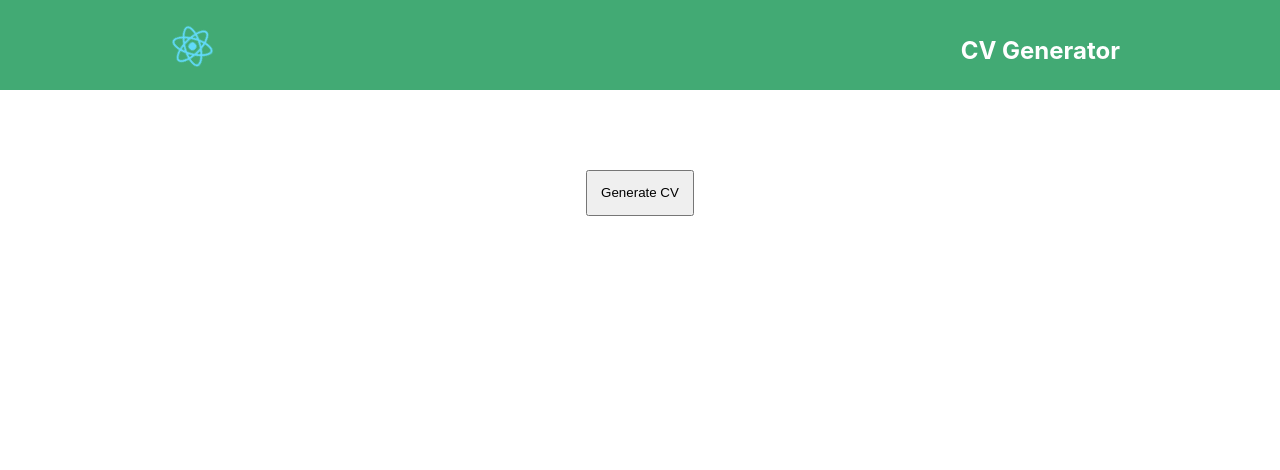
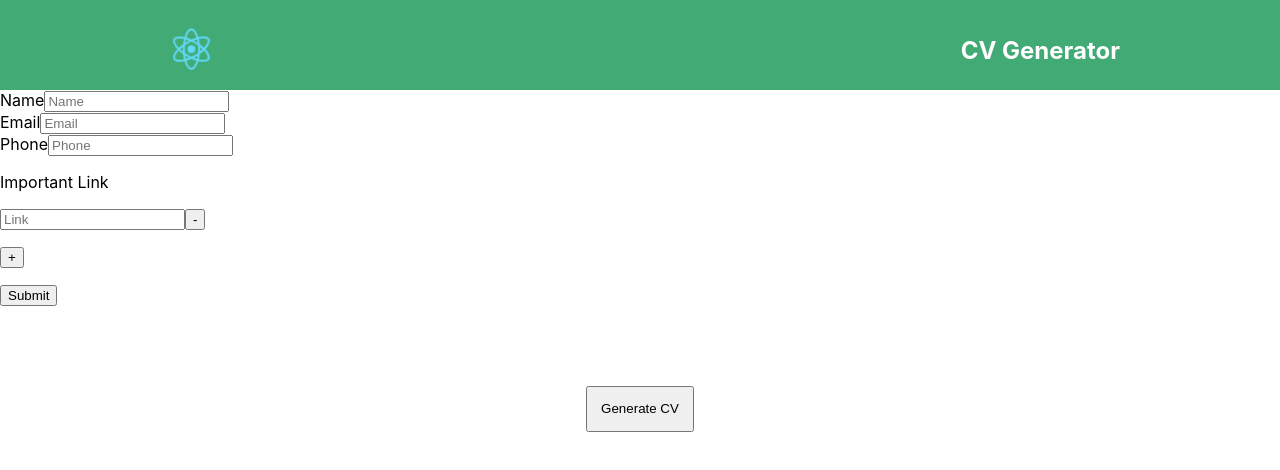
Before and after one commit to Sabir001/cv-generator, a React (Create React App) app: page /create in a window 1280 px wide. Shown: the top 470 px of the page. Built offline with nearby package versions, Linux system fonts and the light colour scheme.

Commit message:
added form but mulitple link state saving problem not fix

```diff
--- a/src/App.js
+++ b/src/App.js
@@ -1,6 +1,7 @@
 import React from "react";
 import { createGlobalStyle } from "styled-components";
 import CVContainer from "./CVContainer";
+import SimpleForm from './components/SimpleForm'
 import {
   AppContainer,
   AppHeader,
@@ -33,7 +34,7 @@ function App() {
             <AppTitle>CV Generator</AppTitle>
           </AppHeaderCenter>
         </AppHeader>
-
+        <SimpleForm />
         <BodyContainer>
           <CVContainer />
         </BodyContainer>
--- /dev/null
+++ b/src/components/SimpleForm.js
@@ -0,0 +1,105 @@
+import React, { useState } from "react";
+
+const SimpleForm = () => {
+  const [formdata, setformdata] = useState({name: '', email: '', 'phone': ''});
+  const [isSubmit, setisSubmit] = useState(false);
+  const [links, setlinks] = useState([{linkurl: ''}]);
+
+  const inputChangeHandler = e => {
+    const {name, value} = e.target
+    setformdata({...formdata, [name]: value})
+  }
+
+
+  const linkChangeHandler = e => {
+    //   const {name, value, id} = e.target
+    //   setlinks([links[0], {[name]: value}])
+
+    //   let tempLink = links[parseInt(id)];
+    //   setlinks()
+  }
+
+  const incrementLinkChangeHandler = (e) => {
+      e.preventDefault()
+    setlinks([...links, {linkurl: ""}])
+  }
+
+  const decrementLinkChangerHandler = e => {
+      e.preventDefault();
+      const {id} = e.target
+      let linksItem = links.filter((value, index) => id != index)
+      setlinks(linksItem)
+  }
+
+  const formHandleSubmit = e => {
+    e.preventDefault();
+    setisSubmit(true);
+  };
+  return (
+    <div>
+      <form>
+        <div className="form-group">
+          Name
+          <input
+            type="text"
+            name="name"
+            placeholder="Name"
+            value={formdata.name}
+            onChange={inputChangeHandler}
+          />
+        </div>
+        <div className="form-group">
+          Email
+          <input
+            type="text"
+            name="email"
+            placeholder="Email"
+            value={formdata.email}
+            onChange={inputChangeHandler}
+          />
+        </div>
+        <div className="form-group">
+          Phone
+          <input
+            type="text"
+            name="phone"
+            placeholder="Phone"
+            value={formdata.phone}
+            onChange={inputChangeHandler}
+          />
+        </div>
+        <div className="form-group">
+            <p>Important Link</p>
+            {
+                links.map((item, index) => (
+                    <label key={index}>
+                        <input type="text" name="linkurl" placeholder="Link" value={item.linkurl} onChange={linkChangeHandler} id={index}/>
+                        <button onClick={decrementLinkChangerHandler} id={index}>-</button>
+                    </label>
+                ))
+
+            }
+
+            <p><button onClick={incrementLinkChangeHandler}>+</button></p>
+        </div>
+        <button
+          onClick={e => {
+            formHandleSubmit(e);
+          }}
+        >
+          Submit
+        </button>
+        {isSubmit && (
+          <div>
+            <h1>Form Data</h1>
+            <p>Name: {formdata.name}</p>
+            <p>Email: {formdata.email}</p>
+            <p>Phone: {formdata.phone}</p>
+          </div>
+        )}
+      </form>
+    </div>
+  );
+};
+
+export default SimpleForm;
```
